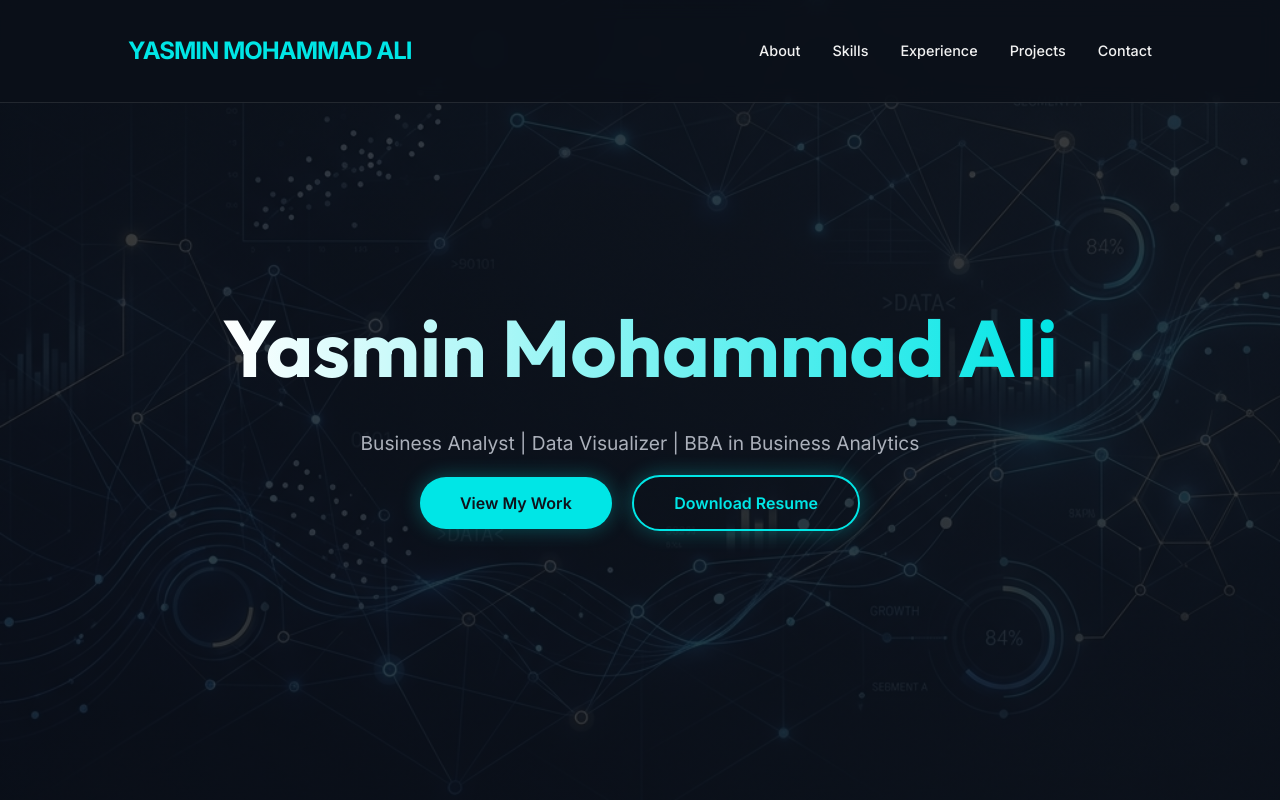
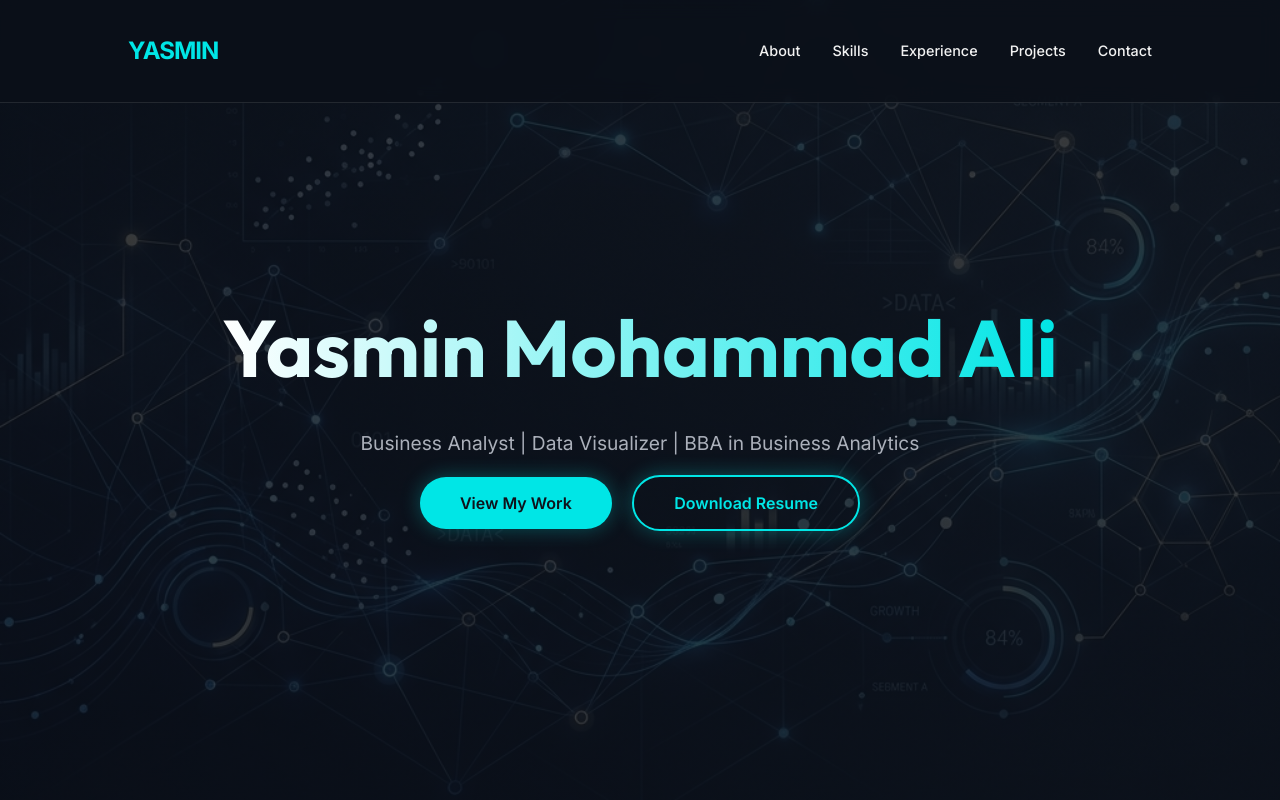
Before and after one commit to yasminmohammadali/portfolio, a plain HTML site: page index.html in a window 1280 px wide. Shown: the top 800 px of the page. Drawn offline with Linux system fonts and the light colour scheme.

Commit message:
changed logo

```diff
--- a/index.html
+++ b/index.html
@@ -14,7 +14,7 @@
 <body>
 
     <nav>
-        <div class="logo">YASMIN MOHAMMAD ALI</div>
+        <div class="logo">YASMIN</div>
         <ul class="nav-links">
             <li><a href="#about">About</a></li>
             <li><a href="#skills">Skills</a></li>
@@ -188,12 +188,14 @@
         <div class="contact-container reveal">
             <p>I am currently seeking an entry-level Business/Data Analyst role. Let's connect!</p>
             <div class="contact-links">
-                <a href="https://mail.google.com/mail/?view=cm&fs=1&to=yasminmohammadali2005@gmail.com" target="_blank" title="Email"><i class="fas fa-envelope"></i></a>
+                <a href="https://mail.google.com/mail/?view=cm&fs=1&to=yasminmohammadali2005@gmail.com" target="_blank"
+                    title="Email"><i class="fas fa-envelope"></i></a>
                 <a href="https://www.linkedin.com/in/yasmin-mohammad-ali-396a4a271" target="_blank" title="LinkedIn"><i
                         class="fab fa-linkedin"></i></a>
                 <a href="https://github.com/yasminmohammadali" target="_blank" title="GitHub"><i
                         class="fab fa-github"></i></a>
-                <a href="https://wa.me/918848648542" target="_blank" title="WhatsApp"><i class="fab fa-whatsapp"></i></a>
+                <a href="https://wa.me/918848648542" target="_blank" title="WhatsApp"><i
+                        class="fab fa-whatsapp"></i></a>
             </div>
             <p style="margin-top: 2rem; color: var(--text-secondary);">Kannur, Kerala, India</p>
         </div>
```
